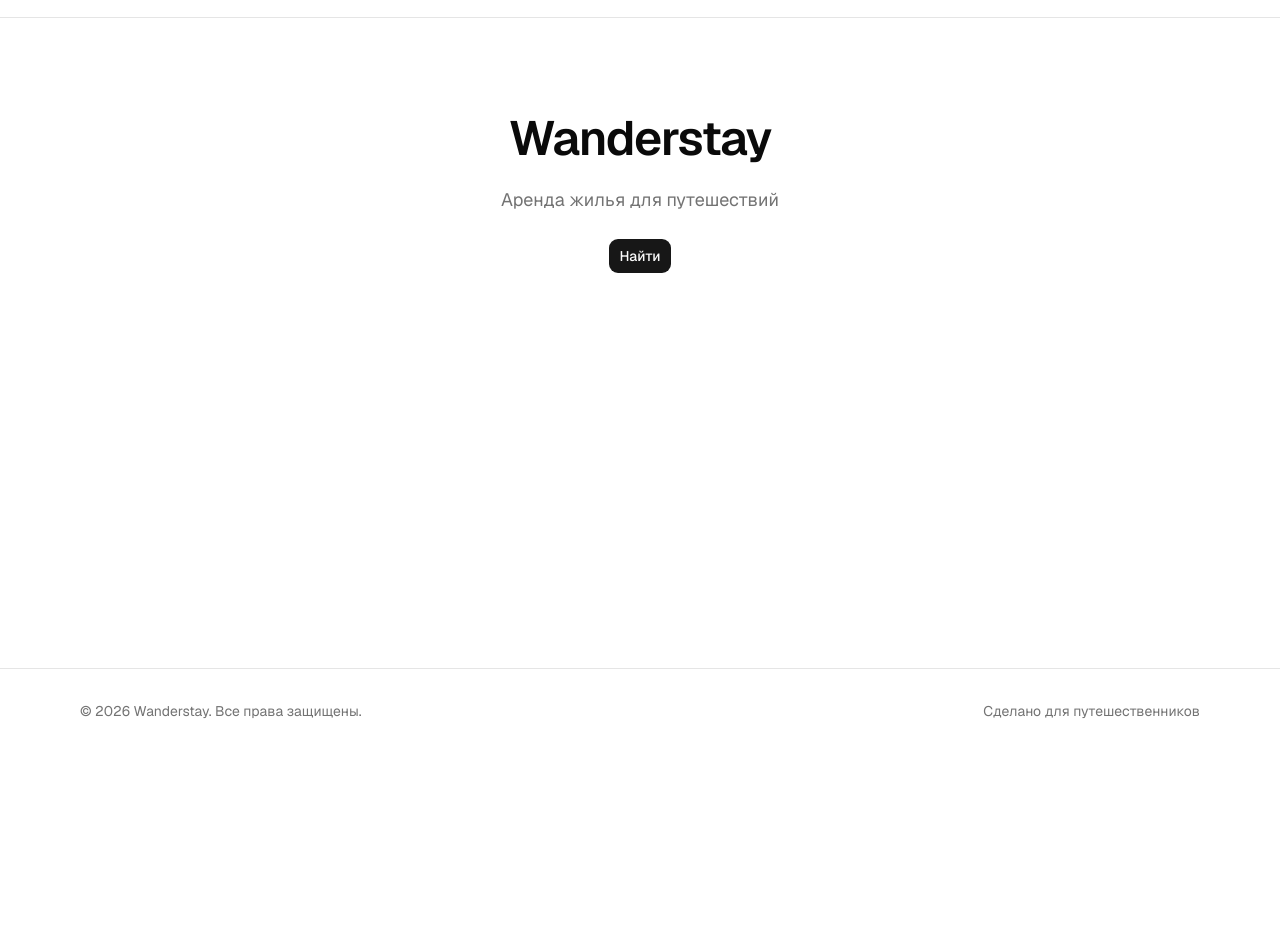
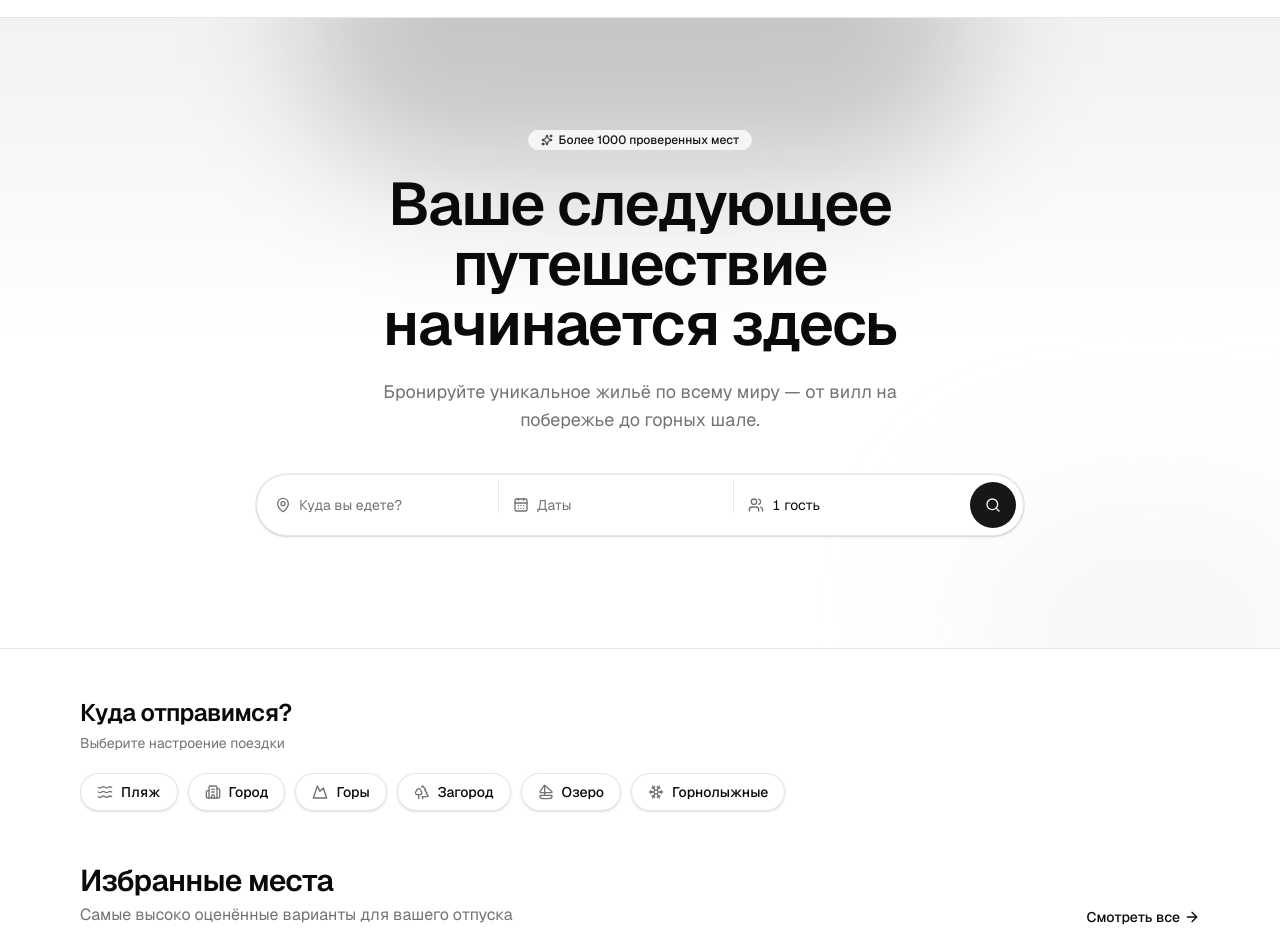
Before and after one commit to JuliaBel5/travel-rental, a Next.js app: page / in a window 1280 px wide. Shown: the part 47-992 px from the top of the page. Before the commit the page ends 800 px from the top, so only its background shows below. Built offline with nearby package versions, Linux system fonts and the light colour scheme; grey boxes are pictures that could not be loaded.

Commit message:
feat: build home page with hero, categories and featured stays

```diff
--- /dev/null
+++ b/src/components/home/CategoryChips.tsx
@@ -0,0 +1,39 @@
+import Link from "next/link";
+
+import type { Category } from "@/types";
+import { localize, useTranslation } from "@/locales";
+import { getCategoryIcon } from "@/lib/icons";
+import { cn } from "@/lib/utils";
+
+export function CategoryChips({
+  categories,
+  className,
+}: {
+  categories: Category[];
+  className?: string;
+}) {
+  const { locale } = useTranslation();
+
+  return (
+    <div
+      className={cn(
+        "flex [scrollbar-width:none] gap-2.5 overflow-x-auto pb-1 [&::-webkit-scrollbar]:hidden",
+        className,
+      )}
+    >
+      {categories.map((category) => {
+        const Icon = getCategoryIcon(category.icon);
+        return (
+          <Link
+            key={category.key}
+            href={{ pathname: "/listings", query: { category: category.key } }}
+            className="group flex shrink-0 items-center gap-2 rounded-full border border-border bg-background px-4 py-2 text-sm font-medium text-foreground shadow-sm transition-all hover:-translate-y-0.5 hover:border-foreground/25 hover:shadow-md focus-visible:ring-3 focus-visible:ring-ring/50 focus-visible:outline-none"
+          >
+            <Icon className="size-4 text-muted-foreground transition-colors group-hover:text-primary" />
+            <span className="whitespace-nowrap">{localize(category.label, locale)}</span>
+          </Link>
+        );
+      })}
+    </div>
+  );
+}
--- /dev/null
+++ b/src/components/home/Hero.tsx
@@ -0,0 +1,44 @@
+import { Sparkles } from "lucide-react";
+
+import { useTranslation } from "@/locales";
+import { Badge } from "@/components/ui/badge";
+import { SearchBar } from "@/components/search/SearchBar";
+
+export function Hero() {
+  const { t } = useTranslation();
+
+  return (
+    <section className="relative isolate overflow-hidden border-b border-border">
+      {/* Layered gradient mesh built from theme tokens for depth. */}
+      <div
+        aria-hidden
+        className="pointer-events-none absolute inset-0 -z-10 bg-gradient-to-b from-primary/5 via-background to-background"
+      />
+      <div
+        aria-hidden
+        className="pointer-events-none absolute -top-32 left-1/2 -z-10 h-72 w-[42rem] max-w-full -translate-x-1/2 rounded-full bg-primary/20 blur-3xl"
+      />
+      <div
+        aria-hidden
+        className="pointer-events-none absolute -right-16 -bottom-32 -z-10 h-72 w-96 rounded-full bg-secondary/70 blur-3xl"
+      />
+
+      <div className="mx-auto flex max-w-6xl flex-col items-center gap-6 px-4 py-20 text-center md:py-28">
+        <Badge variant="secondary" className="gap-1.5 px-3 py-1">
+          <Sparkles className="size-3" />
+          {t.home.hero.eyebrow}
+        </Badge>
+
+        <h1 className="max-w-3xl font-heading text-4xl font-semibold tracking-tight text-balance sm:text-5xl md:text-6xl">
+          {t.home.hero.title}
+        </h1>
+
+        <p className="max-w-xl text-lg text-pretty text-muted-foreground">{t.home.hero.subtitle}</p>
+
+        <div className="mt-4 w-full max-w-3xl">
+          <SearchBar />
+        </div>
+      </div>
+    </section>
+  );
+}
--- a/src/pages/index.tsx
+++ b/src/pages/index.tsx
@@ -1,22 +1,69 @@
 import Head from "next/head";
+import Link from "next/link";
+import type { GetStaticProps } from "next";
+import { ArrowRight } from "lucide-react";
 
-import { Button } from "@/components/ui/button";
+import type { Category, Listing } from "@/types";
+import { getCategories, getFeaturedListings } from "@/lib/data";
 import { useTranslation } from "@/locales";
+import { Hero } from "@/components/home/Hero";
+import { CategoryChips } from "@/components/home/CategoryChips";
+import { ListingGrid } from "@/components/listings/ListingGrid";
 
-export default function Home() {
+interface HomeProps {
+  featured: Listing[];
+  categories: Category[];
+}
+
+export const getStaticProps: GetStaticProps<HomeProps> = async () => {
+  return {
+    props: {
+      featured: getFeaturedListings(8),
+      categories: getCategories(),
+    },
+  };
+};
+
+export default function Home({ featured, categories }: HomeProps) {
   const { t } = useTranslation();
 
   return (
     <>
       <Head>
-        <title>{t.common.appName}</title>
-        <meta name="description" content={t.common.tagline} />
+        <title>{`${t.common.appName} — ${t.common.tagline}`}</title>
+        <meta name="description" content={t.home.metaDescription} />
       </Head>
 
-      <section className="mx-auto flex max-w-6xl flex-col items-center gap-6 px-4 py-24 text-center">
-        <h1 className="text-4xl font-semibold tracking-tight sm:text-5xl">{t.common.appName}</h1>
-        <p className="max-w-xl text-lg text-muted-foreground">{t.common.tagline}</p>
-        <Button size="lg">{t.common.search}</Button>
+      <Hero />
+
+      <section className="mx-auto max-w-6xl px-4 py-10 md:py-12">
+        <div className="mb-5">
+          <h2 className="font-heading text-xl font-semibold tracking-tight md:text-2xl">
+            {t.home.categories.title}
+          </h2>
+          <p className="mt-1 text-sm text-muted-foreground">{t.home.categories.subtitle}</p>
+        </div>
+        <CategoryChips categories={categories} />
+      </section>
+
+      <section className="mx-auto max-w-6xl px-4 pb-16 md:pb-20">
+        <div className="mb-6 flex items-end justify-between gap-4">
+          <div>
+            <h2 className="font-heading text-2xl font-semibold tracking-tight md:text-3xl">
+              {t.home.featured.title}
+            </h2>
+            <p className="mt-1 text-muted-foreground">{t.home.featured.subtitle}</p>
+          </div>
+          <Link
+            href="/listings"
+            className="hidden shrink-0 items-center gap-1 text-sm font-medium text-foreground transition-colors hover:text-primary sm:inline-flex"
+          >
+            {t.home.featured.viewAll}
+            <ArrowRight className="size-4" />
+          </Link>
+        </div>
+
+        <ListingGrid listings={featured} />
       </section>
     </>
   );
```
